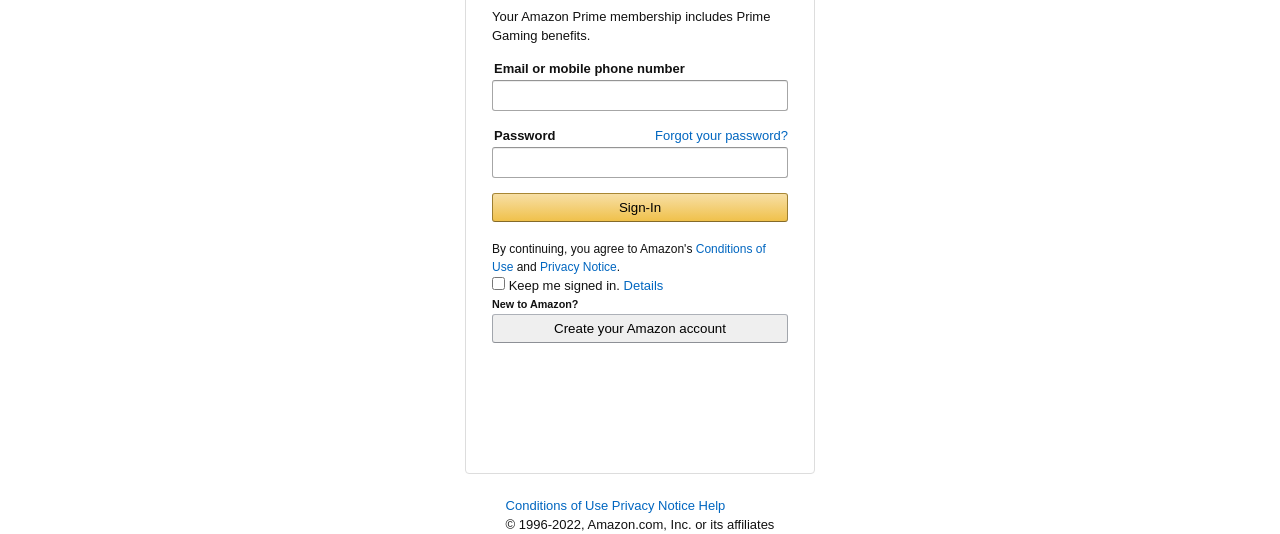
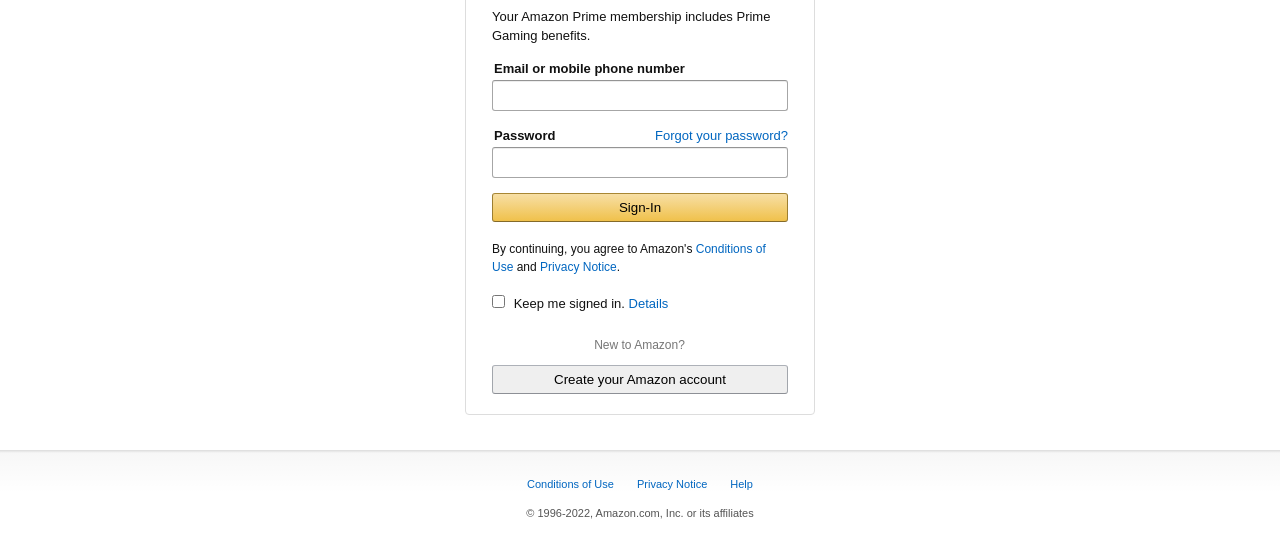
Before and after one commit to kateyeager/Daily-Practice-1-Prime-Gaming-Login, a plain HTML site: page index.html in a window 1280 px wide. Shown: the part 386-920 px from the top of the page. Drawn offline with Linux system fonts and the light colour scheme.

Commit message:
margins and footer

```diff
--- a/index.html
+++ b/index.html
@@ -4,7 +4,7 @@
   <meta charset="UTF-8">
   <meta http-equiv="X-UA-Compatible" content="IE=edge">
   <meta name="viewport" content="width=device-width, initial-scale=1.0">
-  <title>Prime Gaming Login</title>
+  <title>Amazon Sign-In</title>
 
   <link rel="stylesheet" href="style.css">
 
@@ -40,13 +40,14 @@
         <i class="a-icon a-icon-popover"></i>
       </a>
       <div class="a-divider-break">
-        <h5>New to Amazon?</h5>
+        <h5> New to Amazon? </h5>
       </div>
       <button id="create-account-link">
         <a href="/">Create your Amazon account</a>
       </button>
 
     </div>
+
 
     <footer>
       <div class="footer-links">
--- a/style.css
+++ b/style.css
@@ -24,7 +24,7 @@
   border: 1px solid #ddd;
   border-radius: 4px;
   margin-bottom: 22px;
-  height: 489.6px;
+
 }
 
 h1 {
@@ -113,16 +113,62 @@
 
 #legal-text {
   width: 279px;
-  font-size: 12px !important;
-  line-height: 1.5 !important;
-  margin-top: 18px !important;
+  font-size: 12px;
+  line-height: 1.5;
+  margin-top: 18px;
 }
+
+.a-checkbox-label {
+  position: relative;
+  padding-left: 5px;
+
+  display: inline-block;
+  margin-top: 18px;
+  margin-bottom: 22px;
+}
+
+h5 {
+  line-height: 1;
+  font-size: 12px;
+  color: #767676;
+  font-weight: 400;
+  z-index: 2;
+  position: relative;
+  display: inline-block;
+  background-color: #fff;
+  padding: 0 8px 0 7px;
+  margin-bottom: 14px;
+}
+
+.a-divider-break {
+  text-align: center;
+}
+
+
+
 
 footer {
   display: flex;
   flex-direction: column;
+  color: #555;
+  text-align: center;
+  margin-bottom: 10px;
+  font-size: 11px;
+  line-height: 1.465;
+  margin-top: 13px;
+  height: 44px;
+
+  background: linear-gradient(to bottom,rgba(0,0,0,.14),rgba(0,0,0,.03) 3px,transparent);
+  width: 100%;
 }
 
 .footer-links {
-  justify-content: space-evenly;
+
+
+  margin-bottom: 13px;
+  padding-top: 26px;
 }
+
+.a-link-normal {
+padding: 10px;
+}
```
